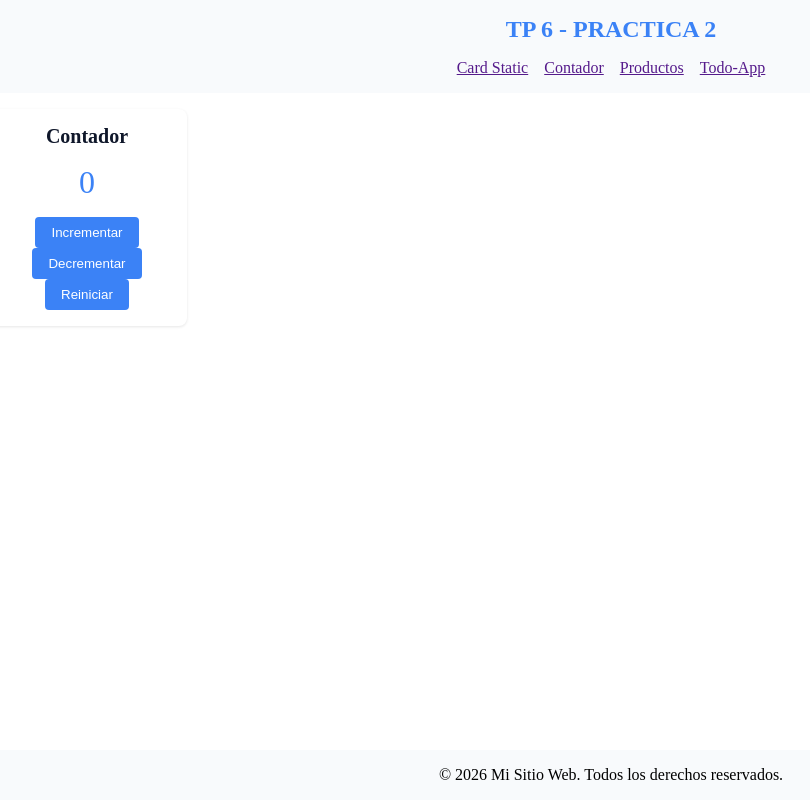
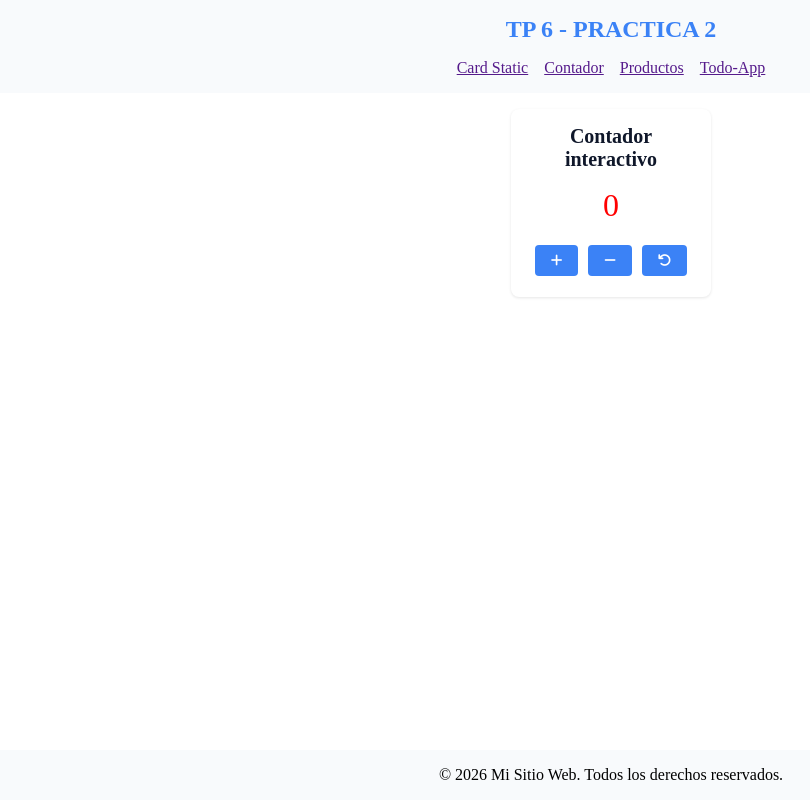
Before and after one commit to CristianFernando88/TP6_PP2, a React (Vite) app: page / in a window 1280 px wide. Shown: the whole page, without its empty margins (29-839 px from the left). Built offline with nearby package versions, Linux system fonts and the light colour scheme.

Commit message:
Contador terminado

```diff
--- a/index.html
+++ b/index.html
@@ -3,6 +3,7 @@
   <head>
     <meta charset="UTF-8" />
     <link rel="icon" type="image/svg+xml" href="/favicon.svg" />
+    <link rel="stylesheet" href="https://cdnjs.cloudflare.com/ajax/libs/font-awesome/6.5.2/css/all.min.css">
     <meta name="viewport" content="width=device-width, initial-scale=1.0" />
     <title>tp6-pp2</title>
   </head>
--- a/src/components/Contador.jsx
+++ b/src/components/Contador.jsx
@@ -3,11 +3,12 @@ export function Contador() {
     const [contador, setContador] = useState(0);
     return (
         <div className="contador">
-            <h2>Contador</h2>
-            <p>{contador}</p>
-            <button onClick={() => setContador(contador + 1)}>Incrementar</button>
-            <button onClick={() => setContador(contador - 1)}>Decrementar</button>
-            <button onClick={() => setContador(0)}>Reiniciar</button>
+            <h2>Contador interactivo</h2>
+            <p style={{ color: contador === 0 ? "red" : "green" }}>{contador}</p>
+
+            <button onClick={() => setContador(contador + 1)}><i class="fa-solid fa-plus"></i></button>
+            <button onClick={() => setContador(contador - 1)} disabled={contador===0}><i class="fa-solid fa-minus"></i></button>
+            <button onClick={() => setContador(0)}><i class="fa-solid fa-arrow-rotate-left"></i></button>
         </div>
     );
 }
--- a/src/index.css
+++ b/src/index.css
@@ -64,6 +64,9 @@
  main{
   padding: var(--space-4);
   background-color: var(--bg);
+  display: flex;
+  flex-direction: column;
+  align-items: center;
  }
 
  footer{
@@ -76,7 +79,7 @@
 .card{
   background-color: var(--bg);
   border-radius: var(--radius);
-  box-shadow: var(--shadow);
+  box-shadow: var(--shadow-md);
   padding: var(--space-4);
   max-width: 300px;
   text-align: center;
@@ -128,4 +131,5 @@
   border-radius: var(--radius-sm);
   cursor: pointer;
   transition: background-color 0.3s ease;
+  margin: 5px;
 }
```
